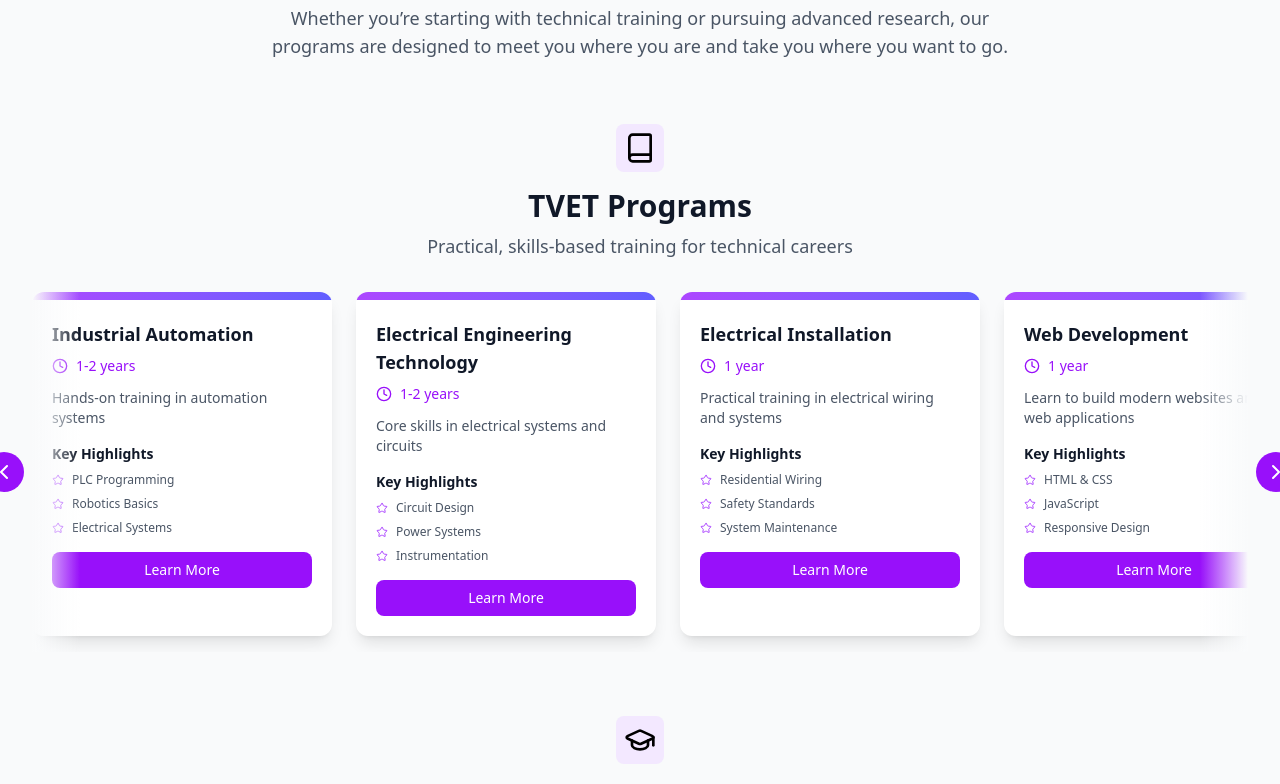
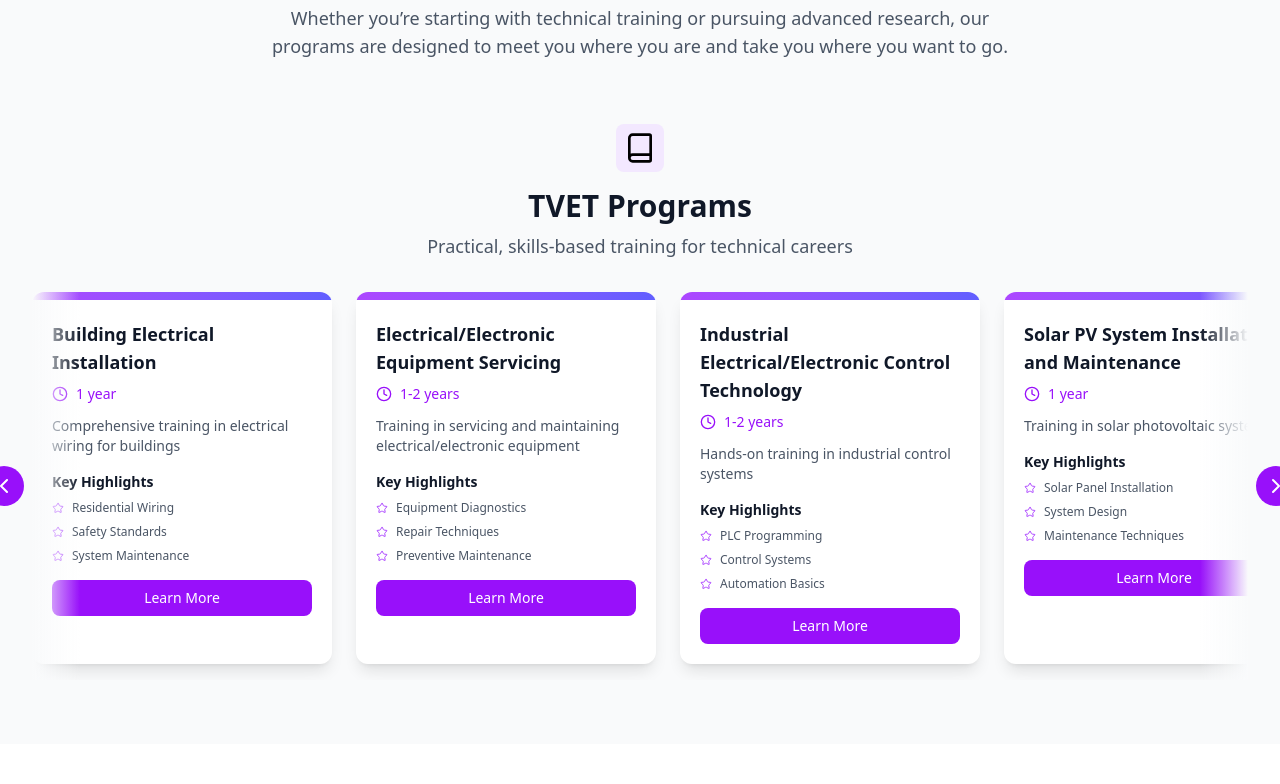
Before and after one commit to Ethronics/ethronics-main, a React (Vite) app: page /academics in a window 1280 px wide. Shown: the part 1980-2764 px from the top of the page. Built offline with nearby package versions, Linux system fonts and the light colour scheme.

Commit message:
refactor AboutUs and ProgramOverlay components for improved readability and structure; remove commented code and enhance button functionality

```diff
--- a/src/data/program.ts
+++ b/src/data/program.ts
@@ -28,47 +28,15 @@ export const programData: ProgramLevel[] = [
     description: "Practical, skills-based training for technical careers",
     programs: [
       {
-        name: "Industrial Automation",
-        duration: "1-2 years",
-        description: "Hands-on training in automation systems",
-        highlights: ["PLC Programming", "Robotics Basics", "Electrical Systems"],
-        details: {
-          overview:
-            "This program equips you with the practical skills needed to excel in industrial automation. From programming PLCs to designing basic robotic systems, you’ll gain hands-on experience that prepares you for immediate entry into Ethiopia’s growing tech industries.",
-          outcomes: [
-            "Master automation technologies used in modern factories.",
-            "Build a portfolio of practical projects.",
-            "Secure roles in manufacturing and tech support.",
-          ],
-          ctaText: "Ready to kickstart your technical career? Join the waitlist today!",
-        },
-      },
-      {
-        name: "Electrical Engineering Technology",
-        duration: "1-2 years",
-        description: "Core skills in electrical systems and circuits",
-        highlights: ["Circuit Design", "Power Systems", "Instrumentation"],
-        details: {
-          overview:
-            "Learn the fundamentals of electrical engineering with a focus on practical applications. This program prepares you for roles in power systems, circuit design, and instrumentation.",
-          outcomes: [
-            "Design and troubleshoot electrical circuits.",
-            "Work in power generation and distribution.",
-            "Gain hands-on experience with modern tools.",
-          ],
-          ctaText: "Start your journey in electrical engineering today!",
-        },
-      },
-      {
-        name: "Electrical Installation",
+        name: "Building Electrical Installation",
         duration: "1 year",
-        description: "Practical training in electrical wiring and systems",
+        description: "Comprehensive training in electrical wiring for buildings",
         highlights: ["Residential Wiring", "Safety Standards", "System Maintenance"],
         details: {
           overview:
-            "This program provides hands-on training in electrical installation, focusing on residential and commercial wiring, safety standards, and system maintenance.",
+            "This program provides hands-on training in electrical installation for residential and commercial buildings, focusing on safety standards and system maintenance.",
           outcomes: [
-            "Install and maintain electrical systems.",
+            "Install and maintain electrical systems in buildings.",
             "Ensure compliance with safety regulations.",
             "Prepare for roles in construction and maintenance.",
           ],
@@ -76,201 +44,83 @@ export const programData: ProgramLevel[] = [
         },
       },
       {
-        name: "Web Development",
-        duration: "1 year",
-        description: "Learn to build modern websites and web applications",
-        highlights: ["HTML & CSS", "JavaScript", "Responsive Design"],
+        name: "Electrical/Electronic Equipment Servicing",
+        duration: "1-2 years",
+        description: "Training in servicing and maintaining electrical/electronic equipment",
+        highlights: ["Equipment Diagnostics", "Repair Techniques", "Preventive Maintenance"],
         details: {
           overview:
-            "This program teaches the fundamentals of web development, including HTML, CSS, JavaScript, and responsive design. Gain the skills to create modern, user-friendly websites.",
+            "Learn to diagnose, repair, and maintain electrical and electronic equipment. This program prepares you for roles in servicing and technical support.",
           outcomes: [
-            "Develop responsive websites from scratch.",
-            "Understand front-end development best practices.",
-            "Prepare for entry-level roles in web development.",
+            "Diagnose and repair electrical/electronic equipment.",
+            "Perform preventive maintenance to extend equipment life.",
+            "Work in industries requiring technical servicing expertise.",
           ],
-          ctaText: "Start your web development journey today!",
-        },
-      },
-    ],
-  },
-  {
-    level: "Undergraduate",
-    icon: React.createElement(GraduationCap, { className: "w-8 h-8" }),
-    description: "Four-year programs building tech foundations",
-    programs: [
-      {
-        name: "Computer Science & Engineering",
-        duration: "4 years",
-        description: "Software, AI, and systems development",
-        highlights: ["AI & Machine Learning", "Software Engineering", "Network Security"],
-        details: {
-          overview:
-            "Dive into the world of computer science with a program designed to make you a versatile tech innovator. You’ll explore artificial intelligence, software development, and network security, gaining the skills to create solutions that transform industries.",
-          outcomes: [
-            "Develop cutting-edge software and AI applications.",
-            "Understand and secure complex network systems.",
-            "Launch a career as a software engineer or AI specialist.",
-          ],
-          ctaText: "Shape the digital future—join our waitlist now!",
+          ctaText: "Start your journey in equipment servicing today!",
         },
       },
       {
-        name: "Information Systems",
-        duration: "4 years",
-        description: "Bridging business and technology",
-        highlights: ["Database Management", "Business Analytics", "IT Project Management"],
+        name: "Industrial Electrical/Electronic Control Technology",
+        duration: "1-2 years",
+        description: "Hands-on training in industrial control systems",
+        highlights: ["PLC Programming", "Control Systems", "Automation Basics"],
         details: {
           overview:
-            "This program focuses on the intersection of business and technology, equipping you with the skills to manage and analyze information systems effectively.",
+            "This program equips you with the skills to work with industrial electrical and electronic control systems, including PLC programming and automation technologies.",
           outcomes: [
-            "Design and manage enterprise-level information systems.",
-            "Analyze data to drive business decisions.",
-            "Lead IT projects in diverse industries.",
+            "Master industrial control technologies.",
+            "Work with PLCs and automation systems.",
+            "Secure roles in manufacturing and industrial support.",
           ],
-          ctaText: "Transform businesses with technology—enroll today!",
-        },
-      },
-    ],
-  },
-
-  {
-    level: "Postgrad",
-    icon: React.createElement(Brain, { className: "w-8 h-8" }),
-    description: "Advanced specialization and research in technology",
-    programs: [
-      {
-        name: "MSc in Artificial Intelligence",
-        duration: "2 years",
-        description: "Cutting-edge AI and data science",
-        highlights: ["Deep Learning", "NLP", "AI Ethics"],
-        details: {
-          overview:
-            "Take your expertise to the next level with our MSc in AI. This program delves into advanced topics like deep learning and natural language processing, preparing you to lead in AI research and application while considering ethical implications.",
-          outcomes: [
-            "Design and implement advanced AI models.",
-            "Contribute to ethical AI development.",
-            "Pursue leadership roles in tech innovation.",
-          ],
-          ctaText: "Become an AI pioneer—sign up for updates!",
+          ctaText: "Ready to excel in industrial control technology? Join today!",
         },
       },
       {
-        name: "MSc in Data Science",
-        duration: "2 years",
-        description: "Advanced data analysis and visualization",
-        highlights: ["Big Data", "Predictive Analytics", "Data Visualization"],
+        name: "Solar PV System Installation and Maintenance",
+        duration: "1 year",
+        description: "Training in solar photovoltaic systems",
+        highlights: ["Solar Panel Installation", "System Design", "Maintenance Techniques"],
         details: {
           overview:
-            "Master the art of data science with a program that focuses on big data, predictive analytics, and visualization techniques. Prepare for a career in data-driven decision-making.",
+            "Learn to install and maintain solar PV systems, focusing on renewable energy solutions for residential and commercial applications.",
           outcomes: [
-            "Analyze and interpret complex datasets.",
-            "Develop predictive models for business insights.",
-            "Visualize data to communicate findings effectively.",
+            "Install and maintain solar PV systems.",
+            "Design efficient solar energy systems.",
+            "Contribute to the renewable energy sector.",
           ],
-          ctaText: "Lead the data revolution—apply now!",
+          ctaText: "Join the solar energy revolution—enroll now!",
         },
       },
       {
-        name: "PhD in Robotics & AI",
-        duration: "4 years",
-        description: "Advanced robotics and AI research",
-        highlights: ["Autonomous Systems", "Human-Robot Interaction", "AI Algorithms"],
+        name: "Fiber Optics Networking",
+        duration: "6 months",
+        description: "Specialized training in fiber optics technology",
+        highlights: ["Fiber Optic Installation", "Network Design", "Testing & Troubleshooting"],
         details: {
           overview:
-            "Push the boundaries of technology with a PhD in Robotics & AI. This research-focused program lets you explore autonomous systems and human-robot collaboration, positioning you as a thought leader in Ethiopia’s tech revolution.",
+            "This program provides training in fiber optics networking, including installation, design, and troubleshooting of fiber optic systems.",
           outcomes: [
-            "Conduct groundbreaking research in robotics and AI.",
-            "Influence industry and academic advancements.",
-            "Lead innovation in Ethiopia and beyond.",
+            "Install and maintain fiber optic networks.",
+            "Design and troubleshoot fiber optic systems.",
+            "Prepare for roles in telecommunications and networking.",
           ],
-          ctaText: "Ready to redefine tech? Join our research community!",
+          ctaText: "Advance your career in fiber optics—enroll today!",
         },
       },
       {
-        name: "PhD in Cybersecurity",
-        duration: "4 years",
-        description: "Advanced research in securing digital systems",
-        highlights: ["Cryptography", "Network Security", "Cyber Threat Analysis"],
+        name: "Electrical Power System Technology",
+        duration: "1-2 years",
+        description: "Training in electrical power systems and technologies",
+        highlights: ["Power Distribution", "System Analysis", "Grid Maintenance"],
         details: {
           overview:
-            "This program focuses on advanced research in cybersecurity, equipping you to tackle emerging threats and secure digital infrastructures.",
+            "This program focuses on electrical power systems, including power distribution, system analysis, and grid maintenance, preparing you for roles in the energy sector.",
           outcomes: [
-            "Develop innovative solutions to cybersecurity challenges.",
-            "Lead research in cryptography and threat analysis.",
-            "Shape the future of secure digital systems.",
+            "Work with electrical power distribution systems.",
+            "Analyze and maintain power grids.",
+            "Contribute to the development of energy infrastructure.",
           ],
-          ctaText: "Secure the digital world—join our PhD program!",
-        },
-      },
-    ],
-  },
-  {
-    level: "Professional Training",
-    icon: React.createElement(Beaker, { className: "w-8 h-8" }),
-    description: "Short-term, intensive training for career advancement",
-    programs: [
-      {
-        name: "Project Management Professional (PMP)",
-        duration: "3 months",
-        description: "Comprehensive training for project management certification",
-        highlights: ["Project Planning", "Risk Management", "Agile Methodologies"],
-        details: {
-          overview:
-            "This program prepares you for the PMP certification with in-depth training in project planning, risk management, and agile methodologies. Gain the skills to lead projects successfully.",
-          outcomes: [
-            "Earn the globally recognized PMP certification.",
-            "Master project management tools and techniques.",
-            "Advance your career in project management.",
-          ],
-          ctaText: "Take the next step in your career—enroll in PMP training today!",
-        },
-      },
-      {
-        name: "Certified Data Analyst",
-        duration: "4 months",
-        description: "Hands-on training in data analysis and visualization",
-        highlights: ["Excel & SQL", "Data Cleaning", "Visualization with Power BI"],
-        details: {
-          overview:
-            "Learn the essential skills for data analysis, including data cleaning, SQL, and visualization tools like Power BI. This program is designed for professionals looking to enhance their analytical capabilities.",
-          outcomes: [
-            "Analyze and interpret data effectively.",
-            "Create compelling visualizations to communicate insights.",
-            "Prepare for roles in data analysis and business intelligence.",
-          ],
-          ctaText: "Boost your data skills—join the Certified Data Analyst program today!",
-        },
-      },
-      {
-        name: "Digital Marketing Specialist",
-        duration: "2 months",
-        description: "Master digital marketing strategies and tools",
-        highlights: ["SEO & SEM", "Social Media Marketing", "Email Campaigns"],
-        details: {
-          overview:
-            "This program provides practical training in digital marketing, covering SEO, SEM, social media, and email campaigns. Learn to create impactful marketing strategies for the digital age.",
-          outcomes: [
-            "Develop and execute effective digital marketing campaigns.",
-            "Optimize websites for search engines and manage ad campaigns.",
-            "Enhance brand presence on social media platforms.",
-          ],
-          ctaText: "Become a digital marketing expert—enroll now!",
-        },
-      },
-      {
-        name: "Cybersecurity Essentials",
-        duration: "3 months",
-        description: "Foundational training in cybersecurity principles",
-        highlights: ["Threat Analysis", "Network Security Basics", "Incident Response"],
-        details: {
-          overview:
-            "This program introduces you to the fundamentals of cybersecurity, including threat analysis, network security, and incident response. Gain the skills to protect digital assets and respond to security incidents.",
-          outcomes: [
-            "Understand the basics of cybersecurity threats and defenses.",
-            "Implement foundational network security measures.",
-            "Prepare for entry-level roles in cybersecurity.",
-          ],
-          ctaText: "Secure your future in cybersecurity—enroll today!",
+          ctaText: "Shape the future of energy—join our program today!",
         },
       },
     ],
--- a/src/pages/AboutUs.tsx
+++ b/src/pages/AboutUs.tsx
@@ -3,8 +3,6 @@ import { BookOpen, Brain, Factory } from "lucide-react";
 import { CallToAction } from "../components/common/Cta";
 import { LeaderCard, Leader } from "../components/supplementary/LeaderCard";
 import { Front, FrontCard } from "../components/supplementary/FrontCard";
-
-// Interface for each front
 
 const fronts: Front[] = [
   {
```
Also changed, not shown: src/components/academics/ProgramOverlay.tsx (+33 -11 lines).
